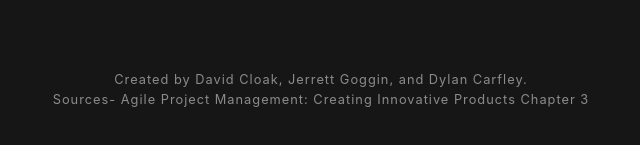
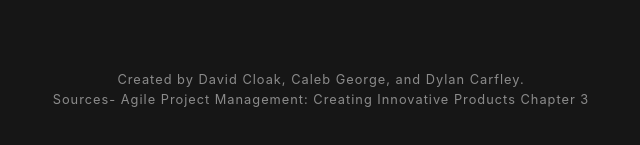
Before and after one commit to davidcloak/SelfOrganizingTeams, a website with bundled scripts: page index.html in a window 1280 px wide. Shown: the part 3097-3242 px from the top of the page, 319-959 px from the left. Built offline with nearby package versions, Linux system fonts and the light colour scheme.

Commit message:
Changed name
fixed name of other group member to be correct

```diff
--- a/index.html
+++ b/index.html
@@ -130,7 +130,7 @@
   <!-- Footer -->
   <footer class="bg-black small text-center text-white-50">
     <div class="container">
-      Created by David Cloak, Jerrett Goggin, and Dylan Carfley.
+      Created by David Cloak, Caleb George, and Dylan Carfley.
     </div>
       <div>
       Sources- Agile Project Management: Creating Innovative Products Chapter 3
```
